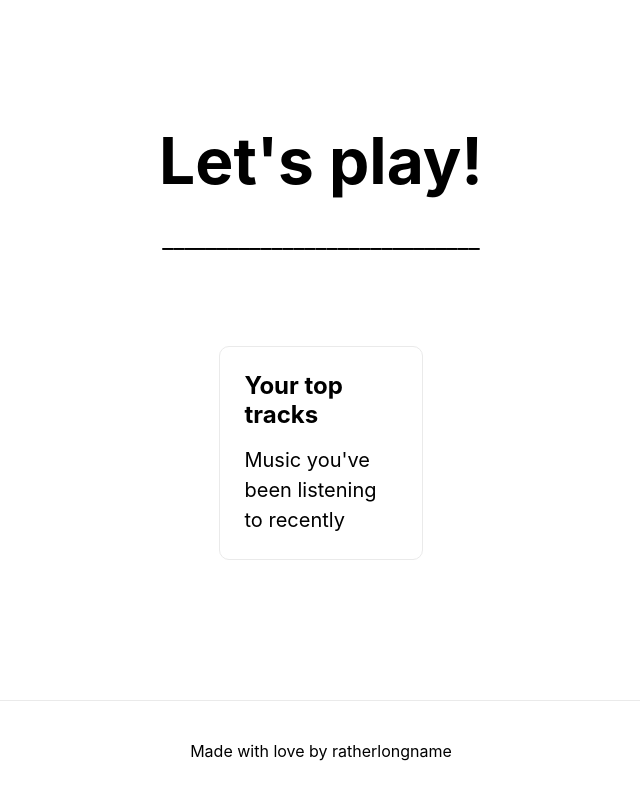
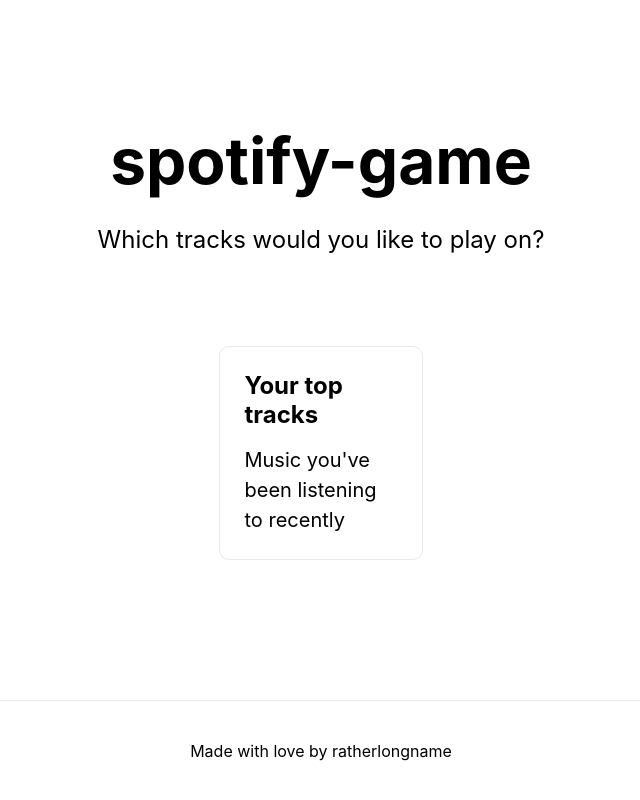
Before and after one commit to ratherlongname/Spotify-Game, a Next.js app: page / in a window 1280 px wide. Shown: the whole page, without its empty margins (319-959 px from the left). Built offline with nearby package versions, Linux system fonts and the light colour scheme.

Commit message:
Update homepage text

```diff
--- a/pages/index.js
+++ b/pages/index.js
@@ -11,11 +11,11 @@
 
       <main className={styles.main}>
         <h1 className={styles.title}>
-          Let's play!
+          spotify-game
         </h1>
 
         <p className={styles.description}>
-          _____________________________
+          Which tracks would you like to play on?
         </p>
 
         <div className={styles.grid}>
```
